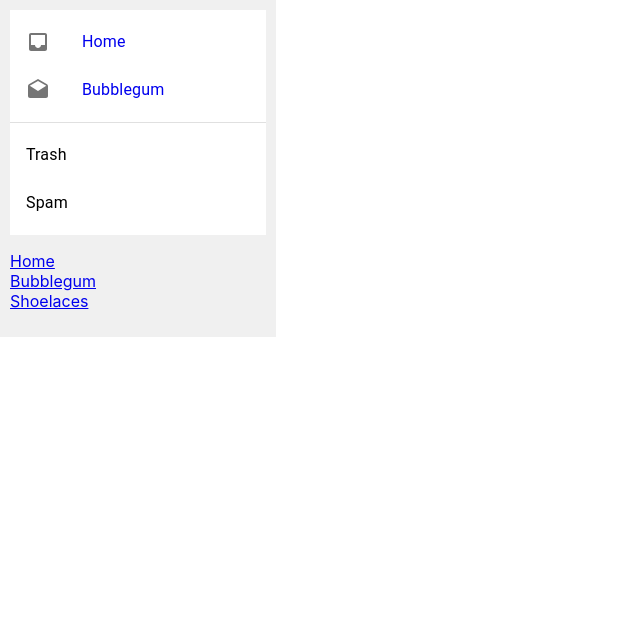
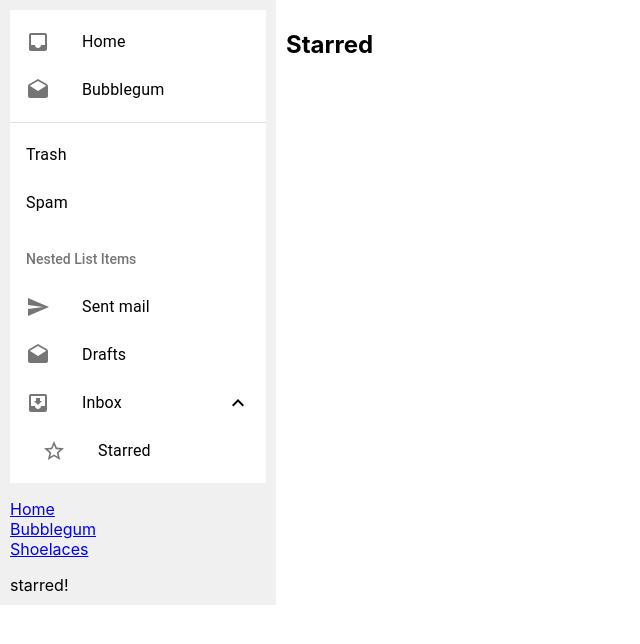
Before and after one commit to ys-office-llc/reactrouter.com-web-example-sidebar-react-router-example, a React (Create React App) app: page /starred in a window 1280 px wide. Shown: the top 644 px of the page, without its empty margins (0-640 px from the left). Built offline with nearby package versions, Linux system fonts and the light colour scheme.

Commit message:
Added NestedList component and imported to SidebarExample

```diff
--- a/src/SidebarExample.jsx
+++ b/src/SidebarExample.jsx
@@ -5,6 +5,7 @@
   Link
 } from "react-router-dom";
 import Home from "./components/Home";
+import NestedList from "./components/NestedList";
 import SimpleList from "./components/SimpleList";
 
 // Each logical "route" has two components, one for
@@ -32,6 +33,11 @@
     path: "/shoelaces",
     sidebar: () => <div>shoelaces!</div>,
     main: () => <h2>Shoelaces</h2>
+  },
+  {
+    path: "/starred",
+    sidebar: () => <div>starred!</div>,
+    main: () => <h2>Starred</h2>
   }
 ];
 
@@ -47,6 +53,7 @@
           }}
         >
             <SimpleList />
+            <NestedList />
           <ul style={{ listStyleType: "none", padding: 0 }}>
             <li>
               <Link to="/">Home</Link>
--- /dev/null
+++ b/src/components/NestedList.jsx
@@ -0,0 +1,84 @@
+import React from 'react';
+import { makeStyles } from '@material-ui/core/styles';
+import ListSubheader from '@material-ui/core/ListSubheader';
+import List from '@material-ui/core/List';
+import ListItem from '@material-ui/core/ListItem';
+import ListItemIcon from '@material-ui/core/ListItemIcon';
+import ListItemText from '@material-ui/core/ListItemText';
+import Collapse from '@material-ui/core/Collapse';
+import InboxIcon from '@material-ui/icons/MoveToInbox';
+import DraftsIcon from '@material-ui/icons/Drafts';
+import SendIcon from '@material-ui/icons/Send';
+import ExpandLess from '@material-ui/icons/ExpandLess';
+import ExpandMore from '@material-ui/icons/ExpandMore';
+import StarBorder from '@material-ui/icons/StarBorder';
+import { Link } from 'react-router-dom';
+
+const useStyles = makeStyles((theme) => ({
+  root: {
+    width: '100%',
+    maxWidth: 360,
+    backgroundColor: theme.palette.background.paper,
+  },
+  nested: {
+    paddingLeft: theme.spacing(4),
+  },
+  link: {
+    textDecoration: "none",
+    color: "inherit",
+  }
+}));
+
+export default function NestedList() {
+  const classes = useStyles();
+  const [open, setOpen] = React.useState(true);
+
+  const handleClick = () => {
+    setOpen(!open);
+  };
+
+  return (
+    <List
+      component="nav"
+      aria-labelledby="nested-list-subheader"
+      subheader={
+        <ListSubheader component="div" id="nested-list-subheader">
+          Nested List Items
+        </ListSubheader>
+      }
+      className={classes.root}
+    >
+      <ListItem button>
+        <ListItemIcon>
+          <SendIcon />
+        </ListItemIcon>
+        <ListItemText primary="Sent mail" />
+      </ListItem>
+      <ListItem button>
+        <ListItemIcon>
+          <DraftsIcon />
+        </ListItemIcon>
+        <ListItemText primary="Drafts" />
+      </ListItem>
+      <ListItem button onClick={handleClick}>
+        <ListItemIcon>
+          <InboxIcon />
+        </ListItemIcon>
+        <ListItemText primary="Inbox" />
+        {open ? <ExpandLess /> : <ExpandMore />}
+      </ListItem>
+      <Collapse in={open} timeout="auto" unmountOnExit>
+        <List component="div" disablePadding>
+          <ListItem button className={classes.nested}>
+            <ListItemIcon>
+              <StarBorder />
+            </ListItemIcon>
+            <Link to="/starred" className={classes.link}>
+                <ListItemText primary="Starred" />
+            </Link>
+          </ListItem>
+        </List>
+      </Collapse>
+    </List>
+  );
+}
--- a/src/components/SimpleList.jsx
+++ b/src/components/SimpleList.jsx
@@ -15,7 +15,8 @@
     backgroundColor: theme.palette.background.paper,
   },
   link: {
-      textDecoration: "none",
+    textDecoration: "none",
+    color: "inherit",
   }
 }));
 
```
